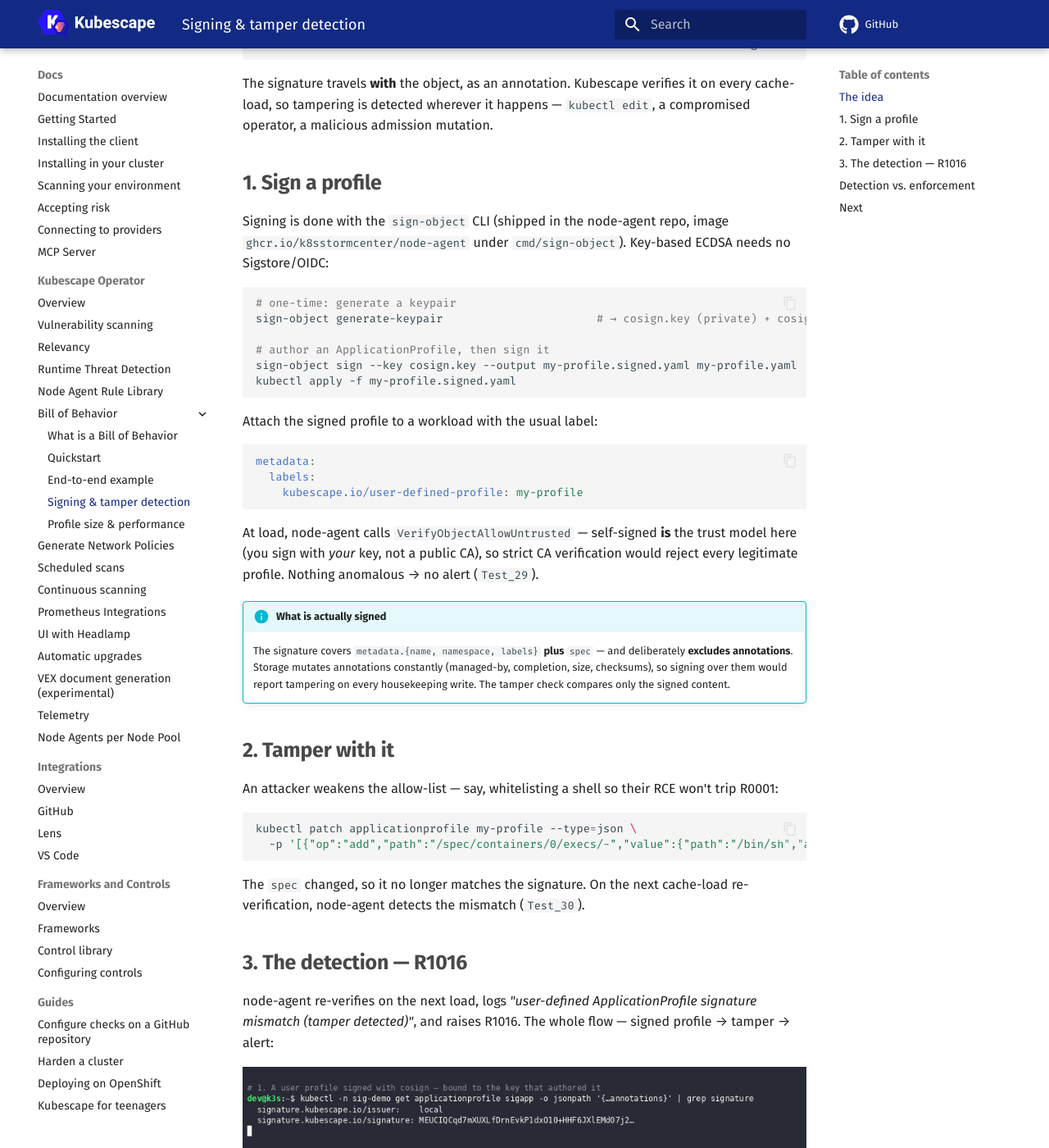
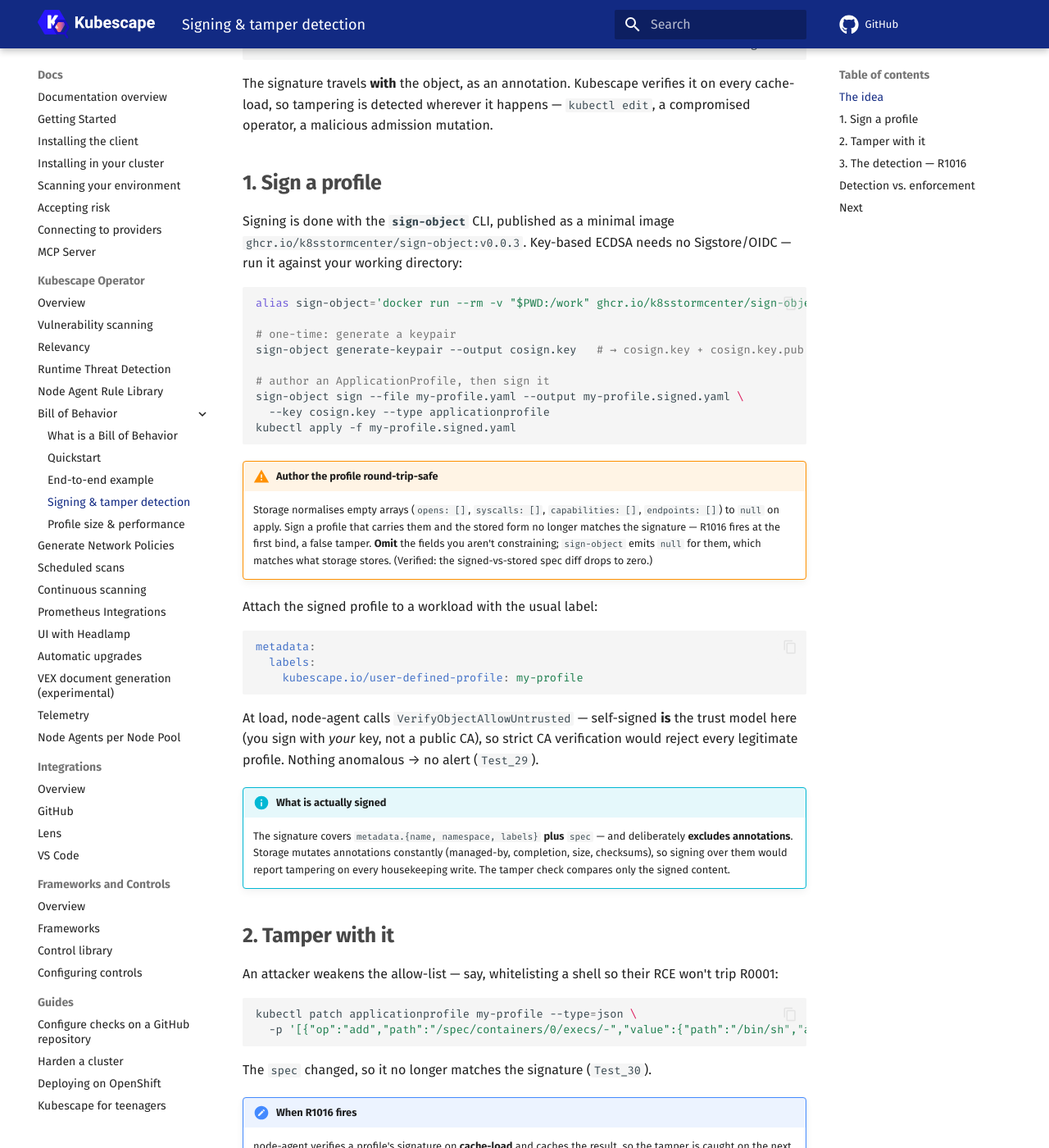
Before and after one commit to kubescape/kubescape.io, an MkDocs documentation site: the page built from docs/docs/operator/bill-of-behavior/signing-and-tamper.md, in a window 1280 px wide and 1400 px high, scrolled down 638 px. Shown: the whole window at 82% size. Built offline with MkDocs 1.6.1 and Material for MkDocs 9.7.7, drawn with Linux system fonts in a browser that asks for light colours; comment, search, counter and statistics services are not loaded; some of the changed text lies outside the part shown.

Commit message:
docs(signing): use the released sign-object image + round-trip-safe + timing
- Reference ghcr.io/k8sstormcenter/sign-object:v0.0.3 (docker run) instead of
  'build from the node-agent repo'; correct the sign/generate-keypair flags.
- Warn: author profiles round-trip-safe (empty []->null normalization breaks
  the signature => false R1016 at bind); omit unconstrained fields.
- Clarify R1016 timing: verified on cache-load (cached), force a re-check with
  a node-agent rollout restart.

Signed-off-by: entlein <einentlein@gmail.com>

````diff
--- a/docs/docs/operator/bill-of-behavior/signing-and-tamper.md
+++ b/docs/docs/operator/bill-of-behavior/signing-and-tamper.md
@@ -28,17 +28,28 @@
 
 ## 1. Sign a profile
 
-Signing is done with the `sign-object` CLI (shipped in the node-agent repo, image
-`ghcr.io/k8sstormcenter/node-agent` under `cmd/sign-object`). Key-based ECDSA needs no Sigstore/OIDC:
+Signing is done with the **`sign-object`** CLI, published as a minimal image
+`ghcr.io/k8sstormcenter/sign-object:v0.0.3`. Key-based ECDSA needs no Sigstore/OIDC — run it against
+your working directory:
 
 ```bash
+alias sign-object='docker run --rm -v "$PWD:/work" ghcr.io/k8sstormcenter/sign-object:v0.0.3'
+
 # one-time: generate a keypair
-sign-object generate-keypair                       # → cosign.key (private) + cosign.pub (public)
+sign-object generate-keypair --output cosign.key   # → cosign.key + cosign.key.pub
 
 # author an ApplicationProfile, then sign it
-sign-object sign --key cosign.key --output my-profile.signed.yaml my-profile.yaml
+sign-object sign --file my-profile.yaml --output my-profile.signed.yaml \
+  --key cosign.key --type applicationprofile
 kubectl apply -f my-profile.signed.yaml
 ```
+
+!!! warning "Author the profile round-trip-safe"
+    Storage normalises empty arrays (`opens: []`, `syscalls: []`, `capabilities: []`, `endpoints: []`)
+    to `null` on apply. Sign a profile that carries them and the stored form no longer matches the
+    signature — R1016 fires at the first bind, a false tamper. **Omit** the fields you aren't
+    constraining; `sign-object` emits `null` for them, which matches what storage stores. (Verified:
+    the signed-vs-stored spec diff drops to zero.)
 
 Attach the signed profile to a workload with the usual label:
 
@@ -67,8 +78,12 @@
   -p '[{"op":"add","path":"/spec/containers/0/execs/-","value":{"path":"/bin/sh","args":["/bin/sh"]}}]'
 ```
 
-The `spec` changed, so it no longer matches the signature. On the next cache-load re-verification,
-node-agent detects the mismatch (`Test_30`).
+The `spec` changed, so it no longer matches the signature (`Test_30`).
+
+!!! note "When R1016 fires"
+    node-agent verifies a profile's signature on **cache-load** and caches the result, so the tamper
+    is caught on the next re-verification — a profile re-sync or a fresh load — not the instant you
+    edit. To see it immediately, force a reload: `kubectl -n kubescape rollout restart ds/node-agent`.
 
 ## 3. The detection — R1016
 
````
